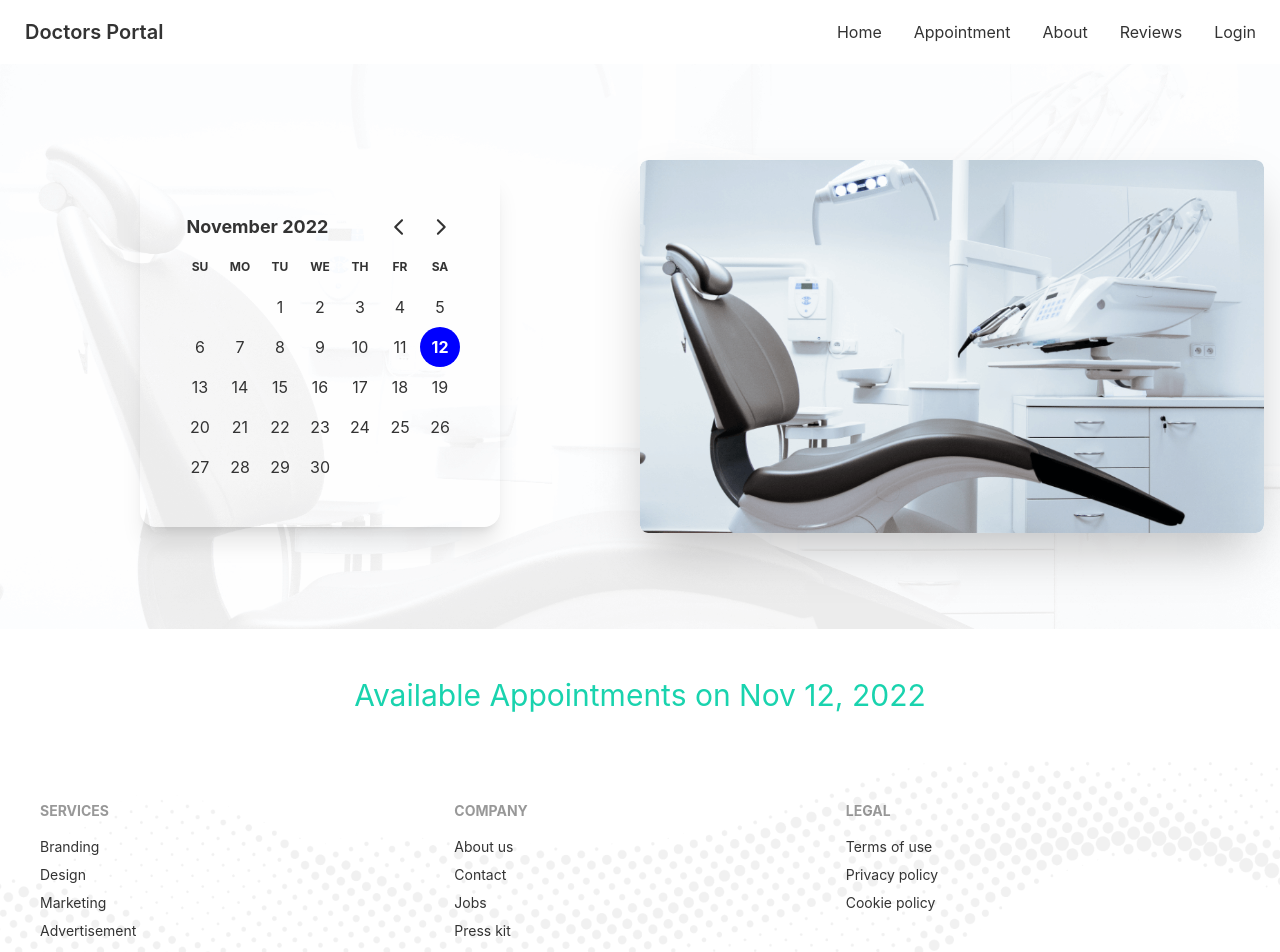
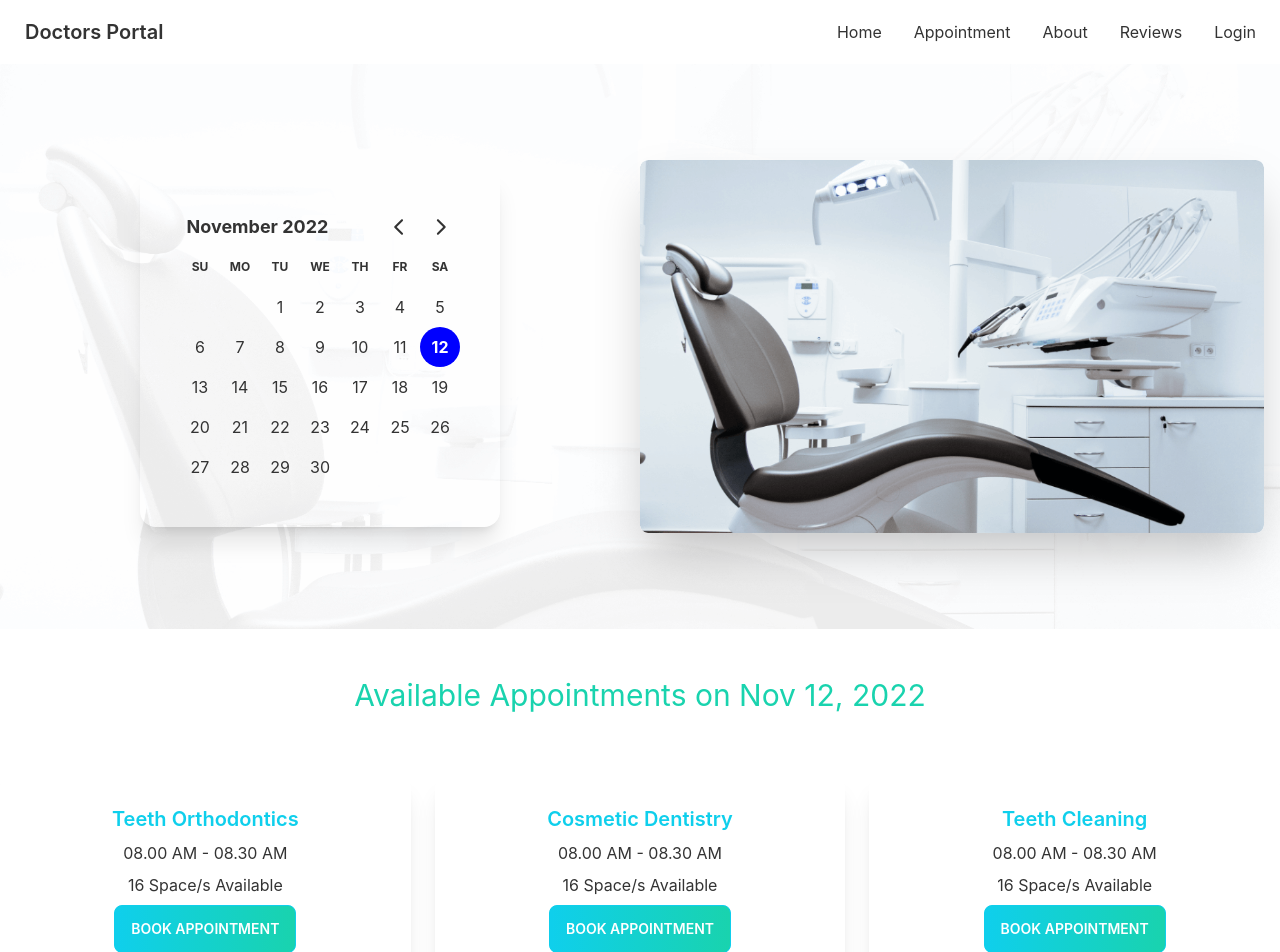
Before and after one commit to GourobSaha/doctors-portal-client, a React (Create React App) app: page /appointment in a window 1280 px wide. Shown: the top 952 px of the page. Built offline with nearby package versions, Linux system fonts and the light colour scheme.

Commit message:
Appointment Section Added

```diff
--- a/public/appointmentOptions.json
+++ b/public/appointmentOptions.json
@@ -91,6 +91,22 @@
       "_id": 5,
       "name": "Pediatric Dental",
       "slots": [
+        "08.00 AM - 08.30 AM",
+        "08.30 AM - 09.00 AM",
+        "09.00 AM - 9.30 AM",
+        "09.30 AM - 10.00 AM",
+        "10.00 AM - 10.30 AM",
+        "10.30 AM - 11.00 AM",
+        "11.00 AM - 11.30 AM",
+        "11.30 AM - 12.00 AM",
+        "1.00 PM - 1.30 PM",
+        "1.30 PM - 2.00 PM",
+        "2.00 PM - 2.30 PM",
+        "2.30 PM - 3.00 PM",
+        "3.00 PM - 3.30 PM",
+        "3.30 PM - 4.00 PM",
+        "4.00 PM - 4.30 PM",
+        "4.30 PM - 5.00 PM"
       ]
     },
     {
--- /dev/null
+++ b/src/Pages/Appointment/AvailableAppointments/AppointmentOption.js
@@ -0,0 +1,25 @@
+import React from 'react';
+
+const AppointmentOption = ({ option, setTreatment }) => {
+    const { name, slots } = option;
+
+    return (
+        <div className="card bg-base-100 shadow-xl my-10">
+            <div className="card-body">
+                <h2 className="card-title text-primary justify-center">{name}</h2>
+                <p>{slots.length > 0 ? slots[0] : 'Try Another Day'}</p>
+                <p>{slots.length} Space/s Available</p>
+                <div className="card-actions justify-center">
+                    <label
+                        disabled={slots.length === 0}
+                        htmlFor="booking-modal"
+                        className="btn btn-primary bg-gradient-to-r from-primary to-secondary text-white"
+                        onClick={() => setTreatment(option)}
+                    >Book Appointment</label>
+                </div>
+            </div>
+        </div>
+    );
+};
+
+export default AppointmentOption;
--- a/src/Pages/Appointment/AvailableAppointments/AvailableAppointments.js
+++ b/src/Pages/Appointment/AvailableAppointments/AvailableAppointments.js
@@ -1,10 +1,37 @@
 import { format } from 'date-fns';
-import React from 'react';
+import React, { useEffect, useState } from 'react';
+import BookingModal from '../BookingModal/BookingModal';
+import AppointmentOption from './AppointmentOption';
 
 const AvailableAppointments = ({ selectedDate }) => {
+    const [appointmentOptions, setAppointmentOptions] = useState([]);
+    const [treatment, setTreatment] = useState(null);
+
+    useEffect(() => {
+        fetch('appointmentOptions.json')
+            .then(res => res.json())
+            .then(data => setAppointmentOptions(data))
+    }, [])
+
     return (
         <div className='text-center my-12'>
             <h3 className='text-3xl text-secondary'>Available Appointments on {format(selectedDate, 'PP')}</h3>
+            <div className='grid md:grid-cols-2 lg:grid-cols-3 grid-cols-1 gap-6 my-5'>
+                {
+                    appointmentOptions.map(option => <AppointmentOption
+                        key={option._id}
+                        option={option}
+                        setTreatment={setTreatment}
+                    ></AppointmentOption>)
+                }
+            </div>
+            {treatment &&
+                <BookingModal
+                    selectedDate={selectedDate}
+                    treatment={treatment}
+                    setTreatment={setTreatment}
+                ></BookingModal>
+            }
         </div>
     );
 };
--- /dev/null
+++ b/src/Pages/Appointment/BookingModal/BookingModal.js
@@ -0,0 +1,61 @@
+import { format } from 'date-fns';
+import React from 'react';
+
+const BookingModal = ({ treatment, selectedDate, setTreatment }) => {
+    const { name, slots } = treatment;
+    const date = format(selectedDate, 'PP');
+
+    const handleBooking = event => {
+        event.preventDefault();
+        const form = event.target;
+        const slot = form.slot.value;
+        const name = form.name.value;
+        const email = form.email.value;
+        const phone = form.phone.value;
+        // [3, 4, 5].map((value, i) => console.log(value))
+        const booking = {
+            appointmentDate: date,
+            treatment: name,
+            patient: name,
+            slot,
+            email,
+            phone,
+        }
+
+        // TODO: send data to the server
+        // and once data is saved then close the modal
+        // and display success toast
+        console.log(booking);
+        setTreatment(null);
+    }
+
+    return (
+        <>
+            <input type="checkbox" id="booking-modal" className="modal-toggle" />
+            <div className="modal">
+                <div className="modal-box relative">
+                    <label htmlFor="booking-modal" className="btn btn-sm btn-circle absolute right-2 top-2">✕</label>
+                    <h3 className="text-lg font-bold">{name}</h3>
+                    <form onSubmit={handleBooking} className='grid grid-cols-1 gap-3 mt-10'>
+                        <input type="text" disabled value={date} className="input w-full input-bordered " />
+                        <select name="slot" className="select select-bordered w-full">
+                            {
+                                slots.map((slot, i) => <option
+                                    value={slot}
+                                    key={i}
+                                >{slot}</option>)
+                            }
+                        </select>
+                        <input name="name" type="text" placeholder="Your Name" className="input w-full input-bordered" />
+                        <input name="email" type="email" placeholder="Email Address" className="input w-full input-bordered" />
+                        <input name="phone" type="text" placeholder="Phone Number" className="input w-full input-bordered" />
+                        <br />
+                        <input className='btn btn-accent w-full' type="submit" value="Submit" />
+                    </form>
+                </div>
+            </div>
+        </>
+    );
+};
+
+export default BookingModal;
```
